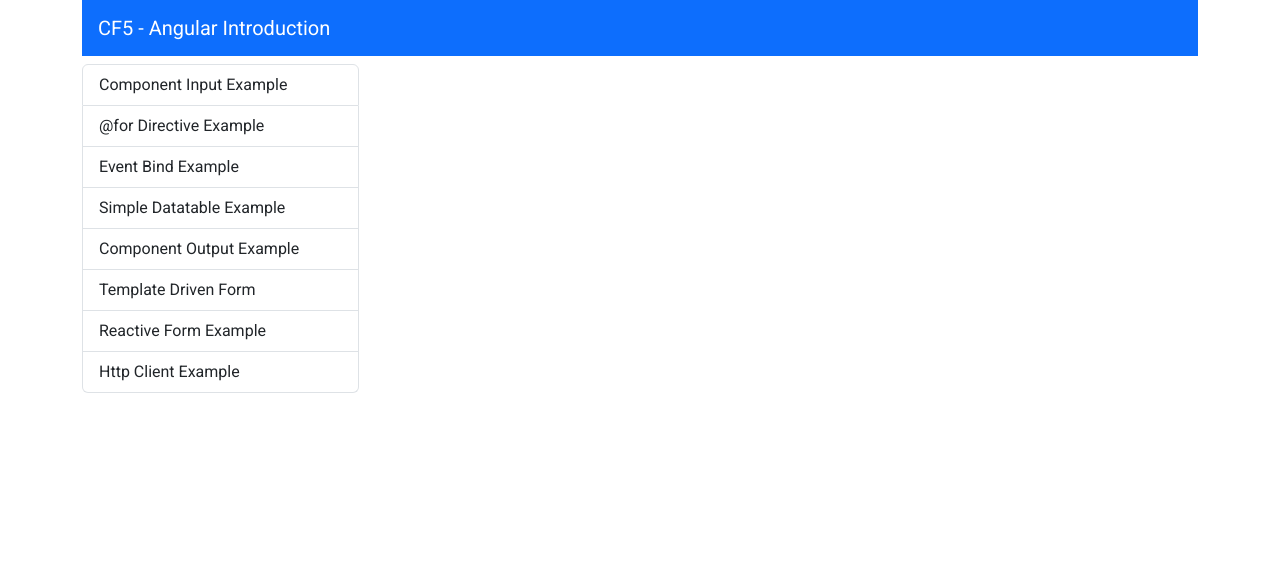
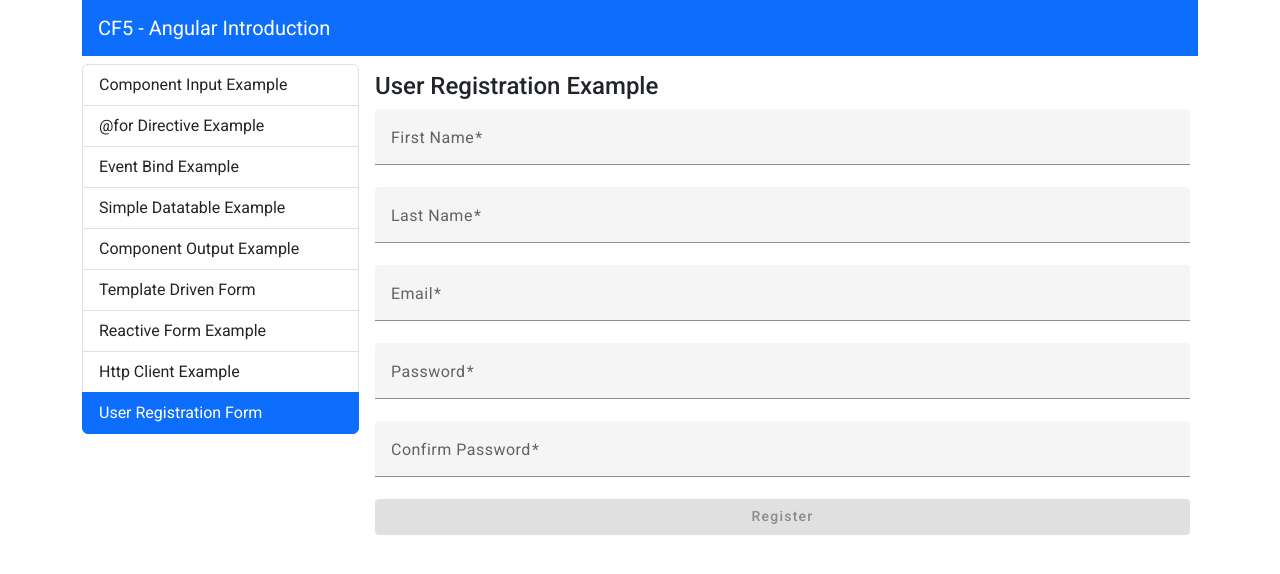
Before and after one commit to g11latsis/angular-introduction, an Angular app: page /user-registration in a window 1280 px wide. Before the commit this address led to /. Shown: the top 574 px of the page. Built offline with nearby package versions, Linux system fonts and the light colour scheme.

Commit message:
register-form

```diff
--- a/src/app/app.routes.ts
+++ b/src/app/app.routes.ts
@@ -8,6 +8,7 @@
 import { EpersonTemplateDrivenFormExampleComponent } from './components/eperson-template-driven-form-example/eperson-template-driven-form-example.component';
 import { EpersonReactiveFormExampleComponent } from './components/eperson-reactive-form-example/eperson-reactive-form-example.component';
 import { HttpClientExampleComponent } from './components/http-client-example/http-client-example.component';
+import { UserRegistrationComponent } from './components/user-registration/user-registration.component';
 
 export const routes: Routes = [
     {path: 'event-bind-example', component:EventBindExampleComponent},
@@ -18,5 +19,6 @@
     {path: 'component-output-example', component:ComponentOutputExampleComponent},
     {path: 'template-driven-form', component: EpersonTemplateDrivenFormExampleComponent},
     {path: 'reactive-form-example', component: EpersonReactiveFormExampleComponent},
-    {path: 'http-client-example', component: HttpClientExampleComponent}
+    {path: 'http-client-example', component: HttpClientExampleComponent},
+    {path:'user-registration', component: UserRegistrationComponent}
 ];
--- a/src/app/components/list-group-menu/list-group-menu.component.ts
+++ b/src/app/components/list-group-menu/list-group-menu.component.ts
@@ -18,6 +18,7 @@
     {text: 'Component Output Example', routerLink:'component-output-example'},
     {text: 'Template Driven Form', routerLink: 'template-driven-form'},
     {text: 'Reactive Form Example', routerLink: 'reactive-form-example'},
-    {text: 'Http Client Example', routerLink: 'http-client-example'}
+    {text: 'Http Client Example', routerLink: 'http-client-example'},
+    {text: 'User Registration Form', routerLink: 'user-registration'},
   ];
 }
--- /dev/null
+++ b/src/app/components/user-registration/user-registration.component.html
@@ -0,0 +1,92 @@
+<h4>User Registration Example</h4>
+
+@if (registrationStatus.message === "Not attempted yet") {
+  <form
+    [formGroup]="form"
+    class="d-flex flex-column">
+    <mat-form-field>
+      <mat-label>First Name</mat-label>
+      <input
+        matInput
+        type="text"
+        formControlName="givenName" />
+      @if (form.get("givenName").invalid && form.get("givenName").touched) {
+        <mat-error>First Name is required</mat-error>
+      }
+    </mat-form-field>
+    <mat-form-field>
+      <mat-label>Last Name</mat-label>
+      <input
+        matInput
+        type="text"
+        formControlName="surName" />
+      @if (form.get("surName").invalid && form.get("surName").touched) {
+        <mat-error>Last Name is required</mat-error>
+      }
+    </mat-form-field>
+    <mat-form-field>
+      <mat-label>Email</mat-label>
+      <input
+        matInput
+        type="text"
+        formControlName="email" />
+      @if (form.get("email").invalid && form.get("email").touched) {
+        <mat-error>Email is missing or invalid</mat-error>
+      }
+    </mat-form-field>
+    <mat-form-field>
+      <mat-label>Password</mat-label>
+      <input
+        matInput
+        type="password"
+        formControlName="password" />
+      @if (form.get("password").invalid && form.get("password").touched) {
+        <mat-error>Password is missing or invalid</mat-error>
+      }
+    </mat-form-field>
+    <mat-form-field>
+      <mat-label>Confirm Password</mat-label>
+      <input
+        matInput
+        type="password"
+        formControlName="confirmPassword" />
+      @if (form.get("confirmPassword").hasError("passwordMismatch")) {
+        <mat-error>Passwords do not match</mat-error>
+      } @else {
+        @if (
+          form.get("confirmPassword").invalid &&
+          form.get("confirmPassword").touched
+        ) {
+          <mat-error>Password is missing or invalid</mat-error>
+        }
+      }
+    </mat-form-field>
+
+    <button
+      mat-flat-button
+      color="primary"
+      [disabled]="form.invalid"
+      (click)="onSubmit(form.value)">
+      Register
+    </button>
+  </form>
+} @else {
+  @if (registrationStatus.success) {
+    <div class="alert alert-success mt-2 w-50">
+      <strong>Success:</strong>
+      {{ registrationStatus.message }}
+    </div>
+  } @else {
+    <div class="alert alert-danger mt-2 w-50">
+      <strong>Error:</strong>
+      {{ registrationStatus.message }}
+    </div>
+  }
+  <button
+    mat-flat-button
+    color="primary"
+    class="mt-2"
+    (click)="registerAnotherUser()">
+    Register Another User
+  </button>
+}
--- /dev/null
+++ b/src/app/components/user-registration/user-registration.component.ts
@@ -0,0 +1,82 @@
+import { Component, inject } from '@angular/core';
+import {
+  FormControl,
+  FormGroup,
+  ReactiveFormsModule,
+  Validators,
+} from '@angular/forms';
+import { MatButtonModule } from '@angular/material/button';
+import { MatFormFieldModule } from '@angular/material/form-field';
+import { MatInputModule } from '@angular/material/input';
+import { User } from 'src/app/shared/interfaces/user';
+import { UserService } from 'src/app/shared/services/user.service';
+
+@Component({
+  selector: 'app-user-registration',
+  standalone: true,
+  imports: [
+    ReactiveFormsModule,
+    MatFormFieldModule,
+    MatInputModule,
+    MatButtonModule,
+  ],
+  templateUrl: './user-registration.component.html',
+  styleUrl: './user-registration.component.css',
+})
+export class UserRegistrationComponent {
+  userService = inject(UserService);
+
+  registrationStatus: { success: boolean; message: string } = {
+    success: false,
+    message: 'Not attempted yet',
+  };
+
+  form = new FormGroup(
+    {
+      givenName: new FormControl('', Validators.required),
+      surName: new FormControl('', Validators.required),
+      email: new FormControl('', [Validators.required, Validators.email]),
+      password: new FormControl('', [
+        Validators.required,
+        Validators.minLength(4),
+      ]),
+      confirmPassword: new FormControl('', [
+        Validators.required,
+        Validators.minLength(4),
+      ]),
+    },
+    this.passwordConfirmValidator,
+  );
+
+  passwordConfirmValidator(form: FormGroup) {
+    if (form.get('password').value !== form.get('confirmPassword').value) {
+      form.get('confirmPassword').setErrors({ passwordMismatch: true });
+      return { passwordMismatch: true };
+    }
+    return {};
+  }
+
+  onSubmit(value: any) {
+    console.log(value);
+
+    const user = this.form.value as User;
+    delete user['confirmPassword'];
+
+    this.userService.registerUser(user).subscribe({
+      next: (response) => {
+        console.log('User registered', response.msg);
+        this.registrationStatus = { success: true, message: response.msg };
+      },
+      error: (response) => {
+        const message = response.error.msg;
+        console.log('Error registering user', message);
+        this.registrationStatus = { success: false, message };
+      },
+    });
+  }
+
+  registerAnotherUser() {
+    this.form.reset();
+    this.registrationStatus = { success: false, message: 'Not attempted yet' };
+  }
+}
--- a/src/app/shared/interfaces/user.ts
+++ b/src/app/shared/interfaces/user.ts
@@ -1,6 +1,6 @@
 export interface User {
     givenName: string;
-    surname: string;
+    surName: string;
     email   : string;
     password: string;
 }
--- a/src/app/shared/services/user.service.ts
+++ b/src/app/shared/services/user.service.ts
@@ -1,8 +1,9 @@
 import { HttpClient } from '@angular/common/http';
 import { Injectable, inject } from '@angular/core';
 import { environment } from 'src/environments/environment';
+import { User } from '../interfaces/user';
 
-const API_URL = `${environment.apiURL}/api`;
+const API_URL = `${environment.apiURL}/user`;
 
 @Injectable({
   providedIn: 'root'
@@ -11,5 +12,7 @@
 
     http: HttpClient = inject(HttpClient);
 
-
+    registerUser(user: User){
+      return this.http.post<{msg:string}>(`${API_URL}/register`, user);
+    }
 }
```
Also changed, not shown: src/app/components/user-registration/user-registration.component.css (added), 1 other file (tests, documents, lock files or other folders).
